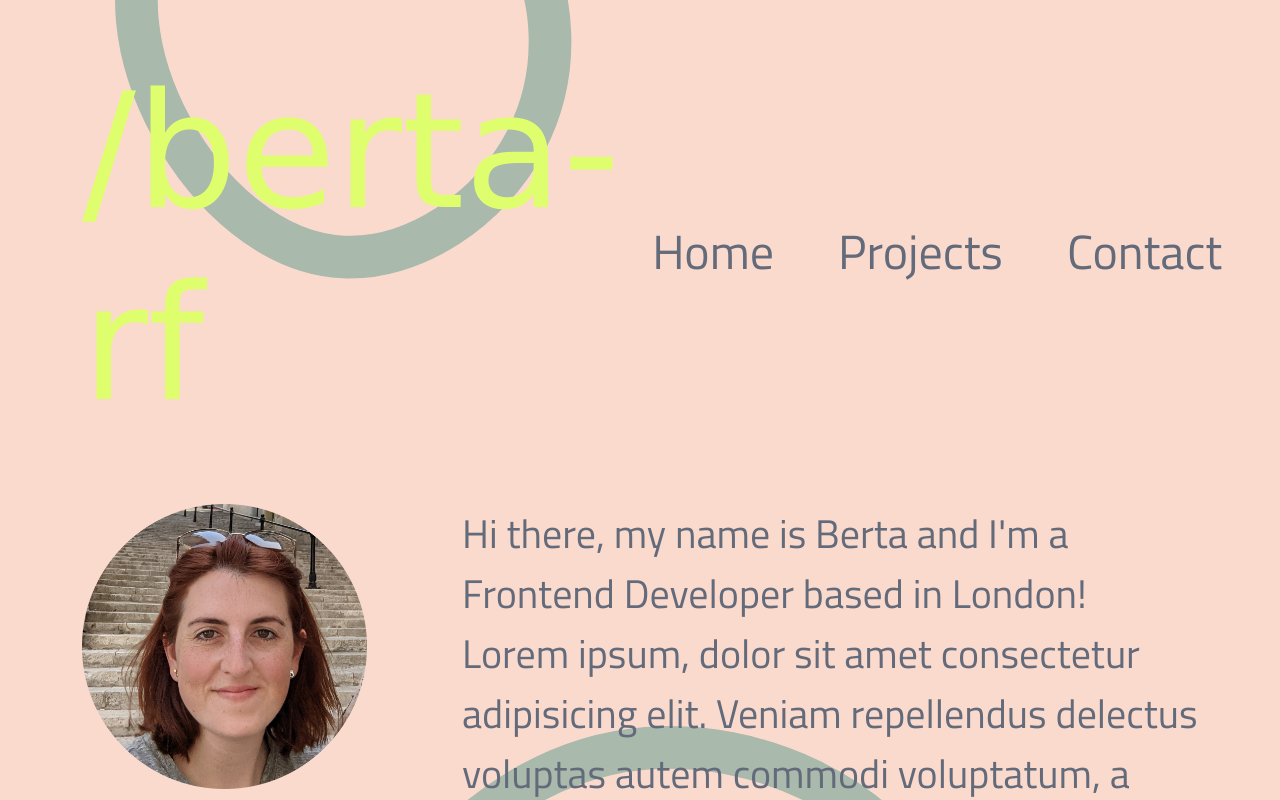
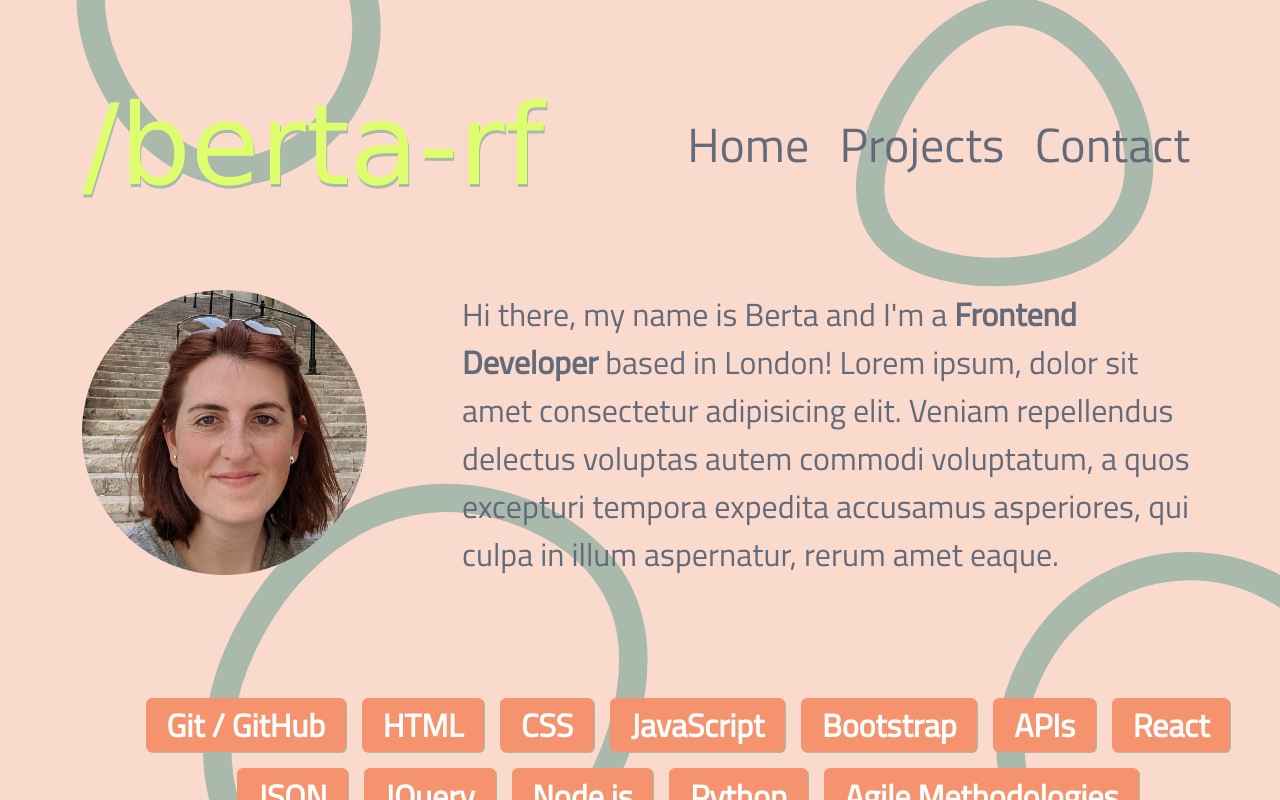
Before and after one commit to berta-rf/my_portfolio, a React (Create React App) app: page / in a window 1280 px wide. Shown: the top 800 px of the page. Built offline with nearby package versions, Linux system fonts and the light colour scheme.

Commit message:
Fix nav and home layout

```diff
--- a/src/App.scss
+++ b/src/App.scss
@@ -17,27 +17,29 @@ body {
   background-size: cover;
 }
 
-h1 {
+
+#brand {
   font-family: 'Lucida Sans', 'Lucida Sans Regular', 'Lucida Grande', 'Lucida Sans Unicode', Geneva, Verdana, sans-serif;
   color: var(--canary);
-  font-size: 10em;
+  font-size: calc(5rem + 2.5vw);
+  text-shadow: 1px 3px var(--edward);
 }
 
 h2 {
   font-size: 2.5em;
+  font-weight: bold;
 }
 
 a {
   text-decoration: none;
   color: #636a7a;
-
 }
 
 .nav-link {
   color: #636a7a;
   font-size: 3em;
   text-decoration: none;
-  padding-right: 30px;
+  margin-left: 0.3em;
 }
 
 .nav-link:hover {
@@ -53,12 +55,12 @@ a {
 }
 
 .statement p {
-  font-size: 2.5em;
+  font-size: 2em;
 }
 
 .badge {
   background-color: #f5936f!important;
-  box-shadow: 2px 2px var(--edward);
+  box-shadow: 1px 1px var(--edward);
   font-size: 2em;
 }
 
@@ -86,10 +88,15 @@ a {
   border: none;
 }
 
-.list-group-item :hover {
+.list-group-item h2:hover {
   color: var(--sandyBrown);
   text-shadow: 2px 2px var(--edward);
 
+}
+
+.list-group-item h3:hover {
+  color: #636a7a;
+  text-shadow: 2px 2px var(--edward);
 }
 
 #images {
@@ -109,8 +116,7 @@ a {
 }
 
 .linkBtn:hover,
-  .gitBtn:hover,
-  .gitHubWork:hover {
+  .gitBtn:hover {
   color: var(--canary);
   text-shadow: 2px 2px var(--edward);
 
--- a/src/assets/projects.json
+++ b/src/assets/projects.json
@@ -1,39 +1,36 @@
 [
     {
-
         "key": 1,
         "title": "Weather Forecast Dashboard",
         "image": "https://raw.githubusercontent.com/berta-rf/forecast-dashboard/main/assets/images/screencapture-forecast-dashboard.png",
         "githubLink": "https://github.com/berta-rf/forecast-dashboard",
-        "deployedURL": "https://berta-rf.github.io/forecast-dashboard/"
-
+        "deployedURL": "https://berta-rf.github.io/forecast-dashboard/",
+        "technologies": "JavaScript/ OpenWeather API/ jQuery/ Luxon/ HTML/ CSS/ Bootstrap"
     },
     {
-
         "key": 2,
         "title": "Broke but Cultured",
         "image": "https://github.com/chinapicke/-broke-but-cultured/raw/main/assets/images/workingApp.gif",
         "githubLink": "https://github.com/berta-rf/broke-but-cultured",
-        "deployedURL": "https://chinapicke.github.io/-broke-but-cultured/"
-
+        "deployedURL": "https://chinapicke.github.io/-broke-but-cultured/",
+        "technologies": "JavaScript/ Exchange Rate API/ REST Countries API/ WikiVoyage API/ HTML/ CSS/ Bootstrap"
     },
     {
-
         "key": 3,
         "title": "News Homepage",
         "image": "https://raw.githubusercontent.com/berta-rf/news-homepage-main/main/assets/images/screencapture-news-homepage-main.png",
         "githubLink": "https://github.com/berta-rf/news-homepage-main",
-        "deployedURL": "https://berta-rf.github.io/news-homepage-main/"
+        "deployedURL": "https://berta-rf.github.io/news-homepage-main/",
+        "technologies": "SCSS/ HTML/ Bootstrap/ JavaScript"
 
     },
     {
-
         "key": 4,
         "title": "Code Quiz",
         "image": "https://raw.githubusercontent.com/berta-rf/timed-Code-Quiz/main/assets/images/applicationScreenshots.gif",
         "githubLink": "https://github.com/berta-rf/timed-Code-Quiz",
-        "deployedURL": "https://berta-rf.github.io/timed-Code-Quiz/"
-
+        "deployedURL": "https://berta-rf.github.io/timed-Code-Quiz/",
+        "technologies": "JavaScript/ HTML/ CSS/ Bootstrap"
     },
     {
 
@@ -41,8 +38,8 @@
         "title": "Order Summary Component",
         "image": "https://raw.githubusercontent.com/berta-rf/order-summary-component-main/main/images/screenshot.jpg.png",
         "githubLink": "https://github.com/berta-rf/order-summary-component-main",
-        "deployedURL": "https://berta-rf.github.io/order-summary-component-main/"
-
+        "deployedURL": "https://berta-rf.github.io/order-summary-component-main/",
+        "technologies": "SCSS/ HTML/ Bootstrap"
     },
     {
 
@@ -50,18 +47,17 @@
         "title": "Work Day Planner",
         "image": "https://raw.githubusercontent.com/berta-rf/daily-planner-app/main/assets/images/screencapture.png",
         "githubLink": "https://github.com/berta-rf/daily-planner-app",
-        "deployedURL": "https://berta-rf.github.io/daily-planner-app/"
-
+        "deployedURL": "https://berta-rf.github.io/daily-planner-app/",
+        "technologies": "JavaScript/ jQuery/ Luxon/ HTML/ CSS/ Bootstrap"
     },
     {
 
         "key": 7,
-        "title": "Team Profile Generator (CLI App)",
+        "title": "Team Profile Generator (CLI)",
         "image": "https://raw.githubusercontent.com/berta-rf/team-profile-generator/main/assets/images/webScreenshot.png",
         "githubLink": "https://github.com/berta-rf/team-profile-generator",
-        "deployedURL": "https://github.com/berta-rf/team-profile-generator"
-
-
+        "deployedURL": "https://github.com/berta-rf/team-profile-generator",
+        "technologies": "Inquirer.js/ Node.js/ Jest/ JavaScript/ HTML"
     }
 
 
--- a/src/components/Header.js
+++ b/src/components/Header.js
@@ -7,16 +7,14 @@ const Header = () => {
 
     return(<>
     <Container>
-      <Navbar collapseOnSelect expand="md" className="my-5">
-            <div>
-                <h1>/berta-rf</h1>
-            </div>
+      <Navbar collapseOnSelect expand="lg" className="my-5">
+          <Navbar.Brand id="brand" href="/">/berta-rf</Navbar.Brand>
           <NavbarToggle aria-controls="responsive-navbar-nav" />
           <NavbarCollapse id="responsive-navbar-nav" >
-            <Nav>
-                <Nav.Link className="nav-link m-4" href="/">Home</Nav.Link>
-                <Nav.Link className="nav-link m-4" href="/projects">Projects</Nav.Link>
-                <Nav.Link className="nav-link m-4" href="/contact">Contact</Nav.Link>
+            <Nav className="ms-auto">
+                <Nav.Link className="nav-link" href="/">Home</Nav.Link>
+                <Nav.Link className="nav-link" href="/projects">Projects</Nav.Link>
+                <Nav.Link className="nav-link" href="/contact">Contact</Nav.Link>
             </Nav>
           </NavbarCollapse>
         </Navbar>
--- a/src/components/Home.js
+++ b/src/components/Home.js
@@ -1,7 +1,7 @@
 import React from "react";
 import Container from "react-bootstrap/Container";
 import Badge from 'react-bootstrap/Badge';
-import { Col, Row } from "react-bootstrap";
+import { Col, Row} from "react-bootstrap";
 import portrait from '../assets/images/portrait.png';
 
 
@@ -13,12 +13,12 @@ const Home = () => {
 
         <Container>
             <Row className="my-5">
-                <Col className="col-lg-4 col-xs-10">
-                    <img id={portrait} src={ portrait } width="80%" alt="" />
+                <Col xs={12} md={4} xl={4}>
+                    <img id={portrait} src={ portrait } width="80%" heigth="auto" alt="" />
                 </Col>
-                <Col>
-                    <div className="statement">
-                        <p>Hi there, my name is Berta and I'm a Frontend Developer based in London!
+                <Col xs={12} md={8} xl={8}>
+                    <div className="statement text-justify">
+                        <p>Hi there, my name is Berta and I'm a <b>Frontend Developer</b> based in London!
                             Lorem ipsum, dolor sit amet consectetur adipisicing elit. Veniam repellendus delectus voluptas
                             autem commodi voluptatum, a quos excepturi tempora expedita accusamus asperiores, qui culpa in
                             illum aspernatur, rerum amet eaque.
@@ -27,12 +27,12 @@ const Home = () => {
                 </Col>
             </Row>
             <Row>
-                <div className="badges m-5">
+                <div className="badges m-5 text-center">
                     {skills.map(skill => <Badge className="badge m-2">{skill}</Badge>)}
                 </div>
             </Row>
-            <Row>
-                <Col className="col-lg-4 my-5 mx-auto">
+            <Row >
+                <Col className="text-center">
                     <a className="gitBtn" href="https://github.com/berta-rf"><i className="fa-brands fa-github fa-2xl mx-3"></i></a>
                     <a className="linkBtn" href="https://github.com/berta-rf"><i className="fa-brands fa-linkedin fa-2xl mx-3"></i></a>
                 </Col>
--- a/src/components/Project.js
+++ b/src/components/Project.js
@@ -1,7 +1,6 @@
 import React from "react";
 import { ListGroupItem } from "react-bootstrap";
 
-// import Card from 'react-bootstrap/Card';
 
 export function Project(props) {
     const {
@@ -9,7 +8,8 @@ export function Project(props) {
         projectIndex,
         githubLink,
         title,
-        deployedURL
+        deployedURL,
+        technologies
     } = props;
 
     return (
@@ -18,13 +18,12 @@ export function Project(props) {
                 onMouseEnter={() => setCurrentProjectIndex(projectIndex)}
                 onMouseLeave={() => setCurrentProjectIndex(0)}
             >
-                <ListGroupItem className="d-flex my-3">
+                <ListGroupItem className="my-3">
                     <a href={deployedURL}>
                         <h2>{title}</h2>
                     </a>
-
-                    <a href={githubLink} className="my-3">
-                        <i className="gitHubWork mx-4 fa-brands fa-github fa-2xl"></i>
+                    <a href={githubLink}>
+                        <h3>{technologies}</h3>
                     </a>
                 </ListGroupItem>
             </div>
--- a/src/components/ProjectGallery.js
+++ b/src/components/ProjectGallery.js
@@ -26,6 +26,7 @@ export function ProjectGallery() {
                     {projects.map( (project, index) => <Project
                     key={project.key}
                     title={project.title}
+                    technologies={project.technologies}
                     githubLink={project.githubLink}
                     deployedURL={project.deployedURL}
                     setCurrentProjectIndex={setCurrentProjectIndex}
```
